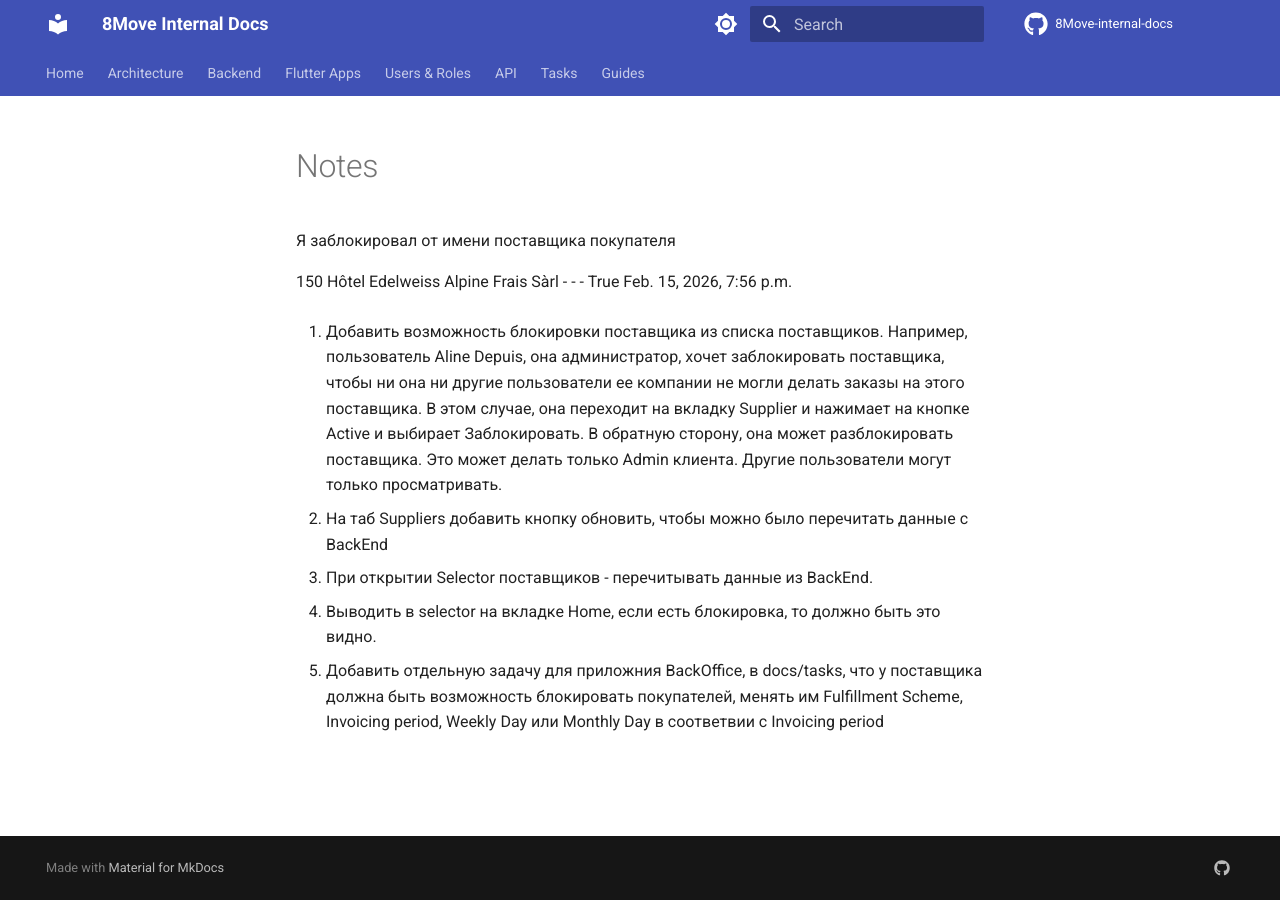
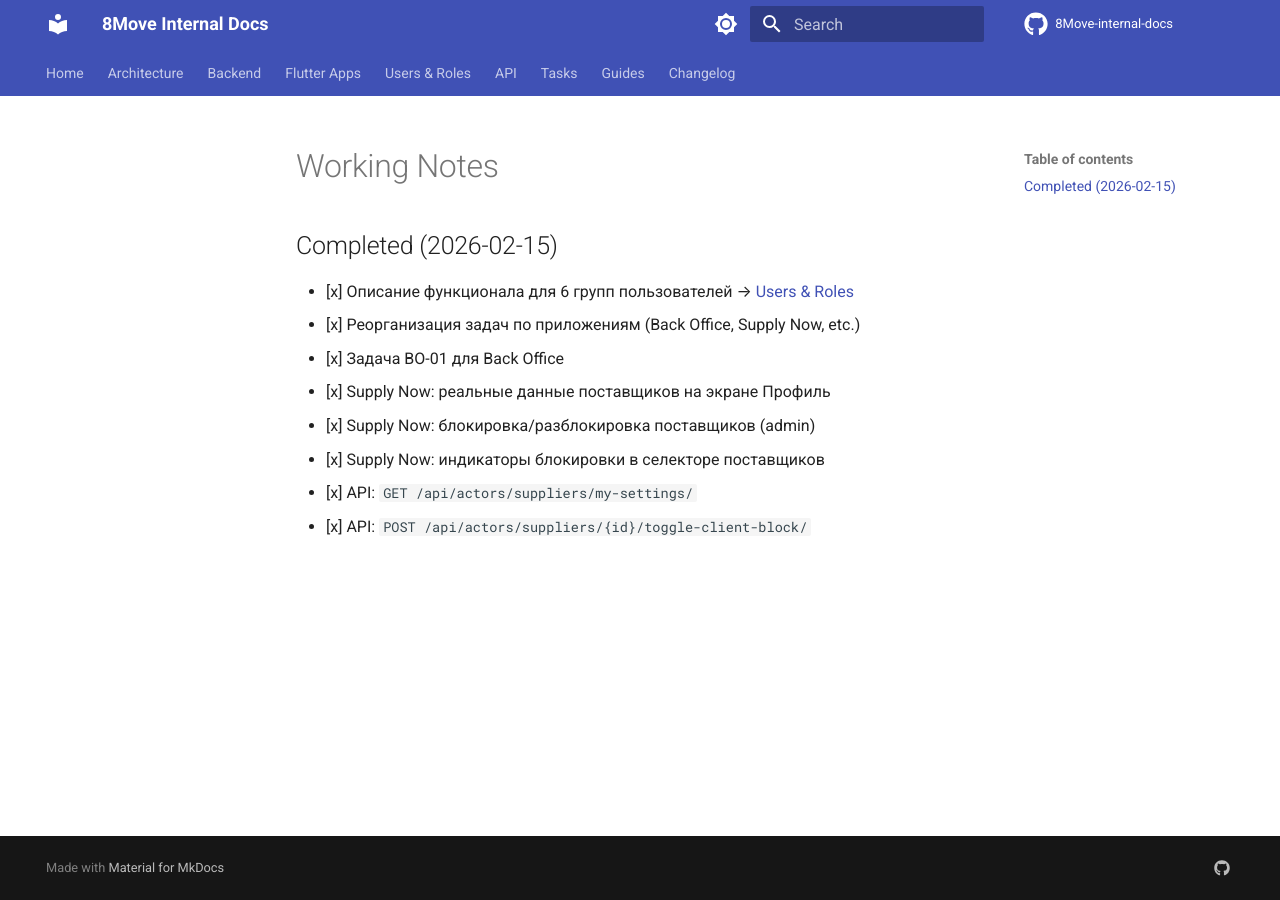
Before and after one commit to MaxShytov/8Move-internal-docs, an MkDocs documentation site: the page built from docs/tasks/current/notes.md, in a window 1280 px wide. Built offline with MkDocs 1.6.1 and Material for MkDocs 9.7.7, drawn with Linux system fonts in a browser that asks for light colours; comment, search, counter and statistics services are not loaded.

Commit message:
docs: add changelog, update SN-01 progress, update working notes
Co-Authored-By: Claude Opus 4.6 <noreply@anthropic.com>

```diff
--- a/docs/tasks/current/notes.md
+++ b/docs/tasks/current/notes.md
@@ -1,16 +1,12 @@
-Я заблокировал от имени поставщика покупателя
+# Working Notes
 
-150	Hôtel Edelweiss	Alpine Frais Sàrl	-	-	-	True	Feb. 15, 2026, 7:56 p.m.
+## Completed (2026-02-15)
 
-
-1. Добавить возможность блокировки поставщика из списка поставщиков.
-Например, пользователь Aline Depuis, она администратор, хочет заблокировать поставщика, чтобы ни она ни другие пользователи ее компании не могли делать заказы на этого поставщика. В этом случае, она переходит на вкладку Supplier и нажимает на кнопке Active и выбирает Заблокировать. В обратную сторону, она может разблокировать поставщика.
-Это может делать только Admin клиента. Другие пользователи могут только просматривать.
-
-2. На таб Suppliers добавить кнопку обновить, чтобы можно было перечитать данные с BackEnd
-
-3. При открытии Selector поставщиков - перечитывать данные из BackEnd.
-
-4. Выводить в selector на вкладке Home, если есть блокировка, то должно быть это видно.
-
-5. Добавить отдельную задачу для приложния BackOffice, в docs/tasks, что у поставщика должна быть возможность блокировать покупателей, менять им Fulfillment Scheme, Invoicing period, Weekly Day или Monthly Day в соответвии с Invoicing period
+- [x] Описание функционала для 6 групп пользователей → [Users & Roles](../../users/index.md)
+- [x] Реорганизация задач по приложениям (Back Office, Supply Now, etc.)
+- [x] Задача BO-01 для Back Office
+- [x] Supply Now: реальные данные поставщиков на экране Профиль
+- [x] Supply Now: блокировка/разблокировка поставщиков (admin)
+- [x] Supply Now: индикаторы блокировки в селекторе поставщиков
+- [x] API: `GET /api/actors/suppliers/my-settings/`
+- [x] API: `POST /api/actors/suppliers/{id}/toggle-client-block/`
--- a/mkdocs.yml
+++ b/mkdocs.yml
@@ -76,6 +76,7 @@ nav:
   - Guides:
       - Development Workflow: guides/development-workflow.md
       - Running Docs Locally: guides/docs-local.md
+  - Changelog: changelog.md
 
 markdown_extensions:
   - pymdownx.highlight:
```
Also changed, not shown: docs/changelog.md (added, +85 -0 lines), docs/tasks/current/supply-now/SN-01.md (+16 -5 lines).
